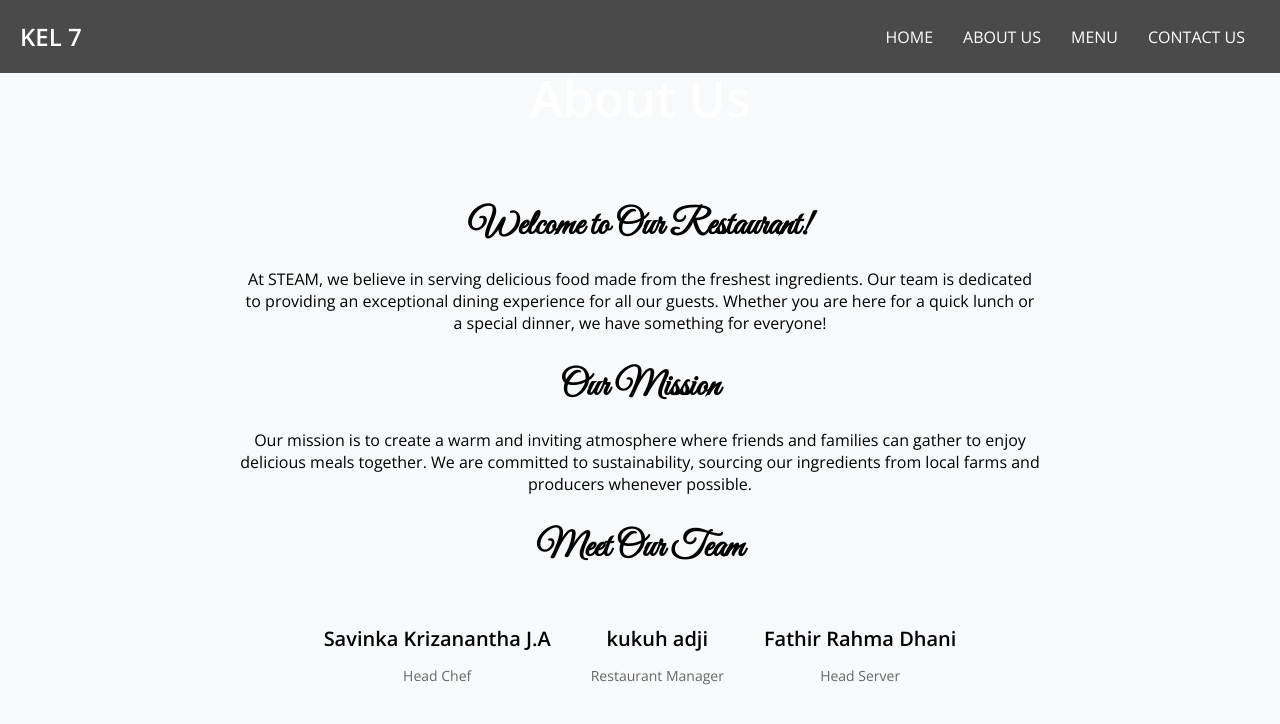
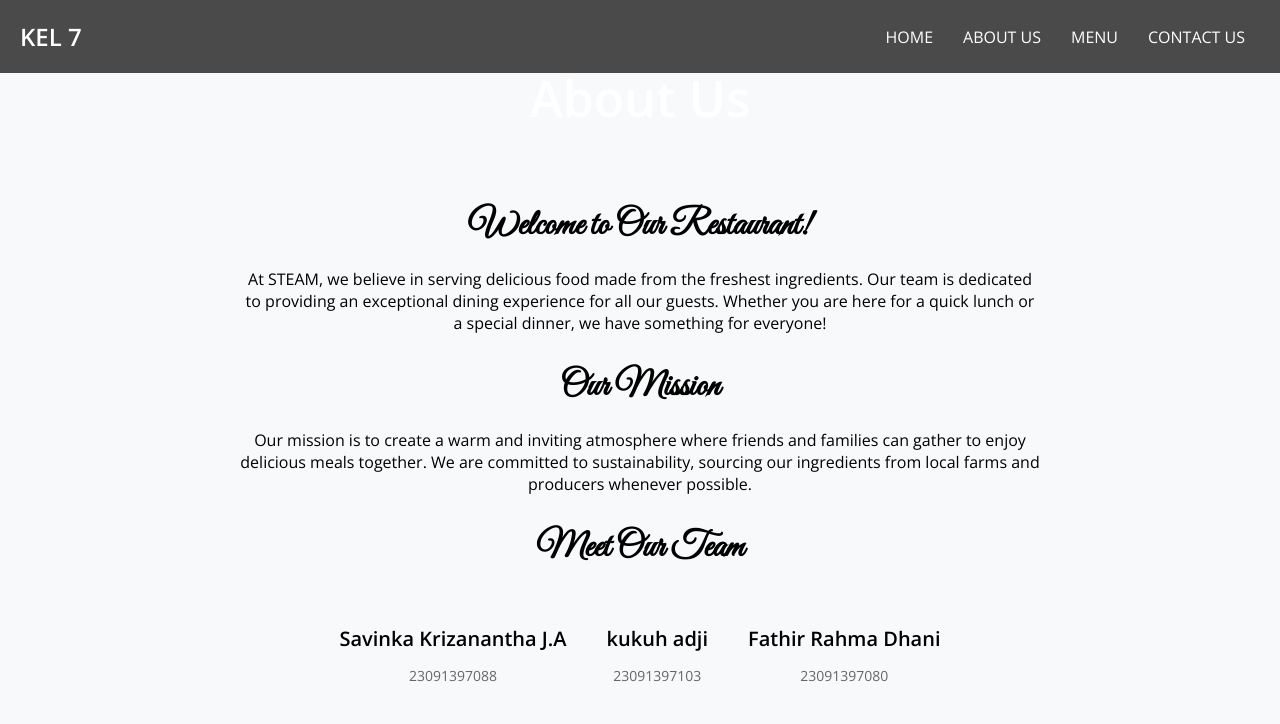
Before and after one commit to fatni2/fatni2.github.io, a plain HTML site: page about.html in a window 1280 px wide. Drawn offline with nearby package versions, Linux system fonts and the light colour scheme.

Commit message:
Update about.html

```diff
--- a/about.html
+++ b/about.html
@@ -131,15 +131,15 @@
         <div class="team">
             <div class="team-member">
                 <h3>Savinka Krizanantha J.A</h3>
-                <p>Head Chef</p>
+                <p>23091397088</p>
             </div>
             <div class="team-member">
                 <h3>kukuh adji</h3>
-                <p>Restaurant Manager</p>
+                <p>23091397103</p>
             </div>
             <div class="team-member">
                 <h3>Fathir Rahma Dhani</h3>
-                <p>Head Server</p>
+                <p>23091397080</p>
             </div>
         </div>
     </div>
```
